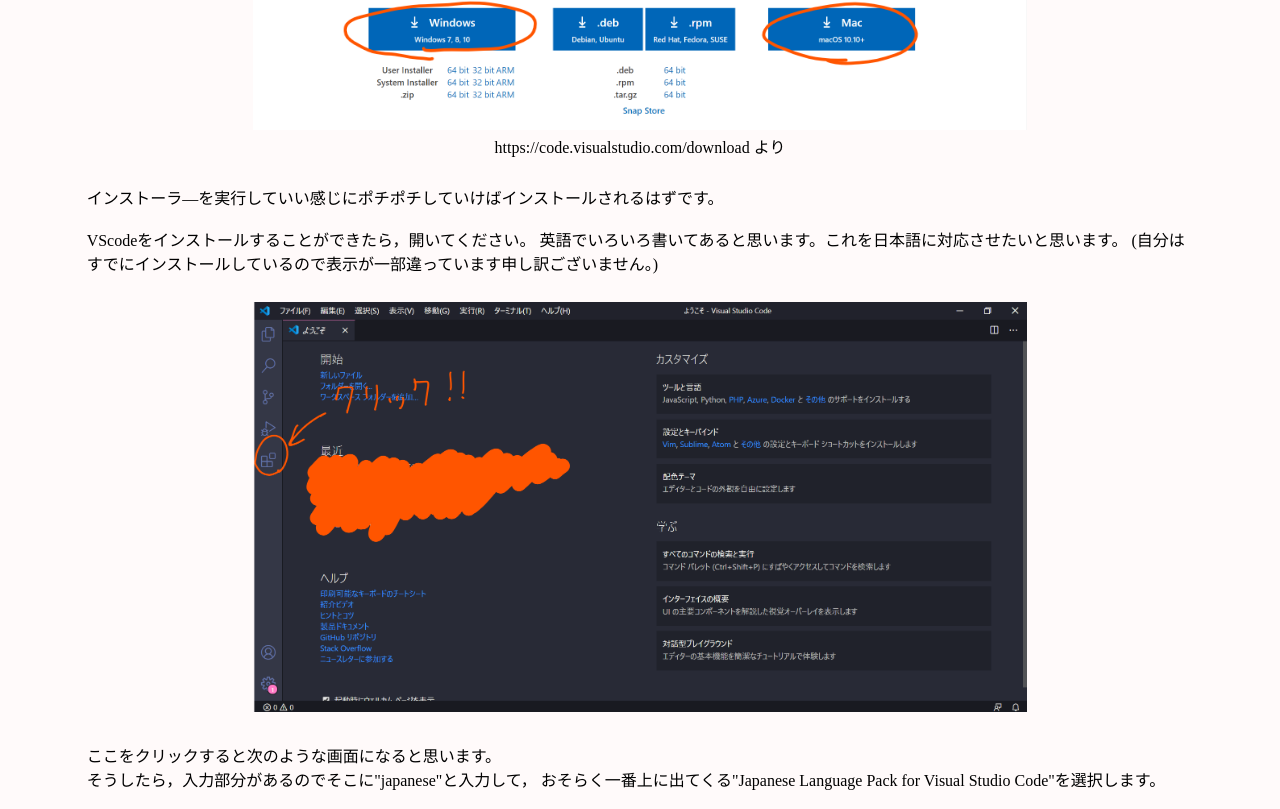
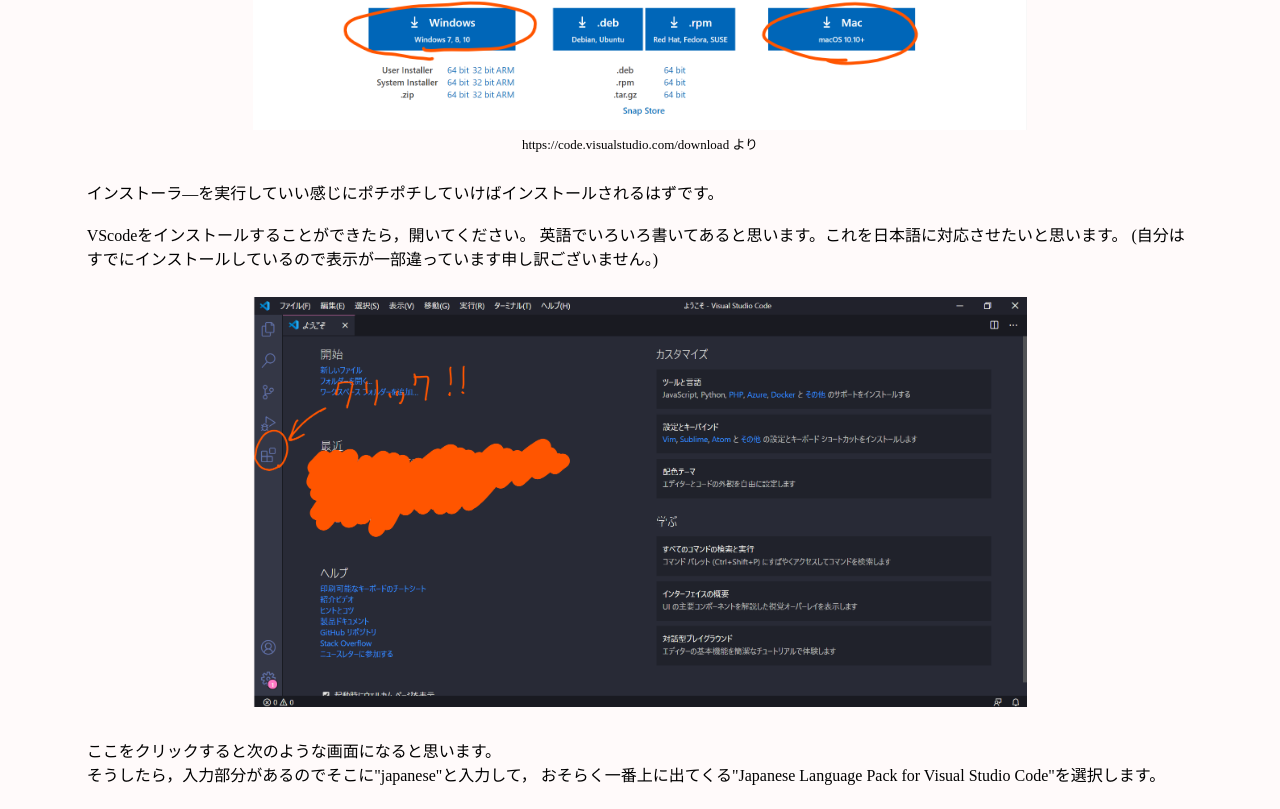
Before and after one commit to reiya0104/public, a plain HTML site: page TeX/ゼミ/index.html in a window 1280 px wide. Shown: the part 1046-1855 px from the top of the page. Drawn offline with nearby package versions, Linux system fonts and the light colour scheme; some packages are replaced by stand-ins of ours.

Commit message:
Update main.css

```diff
--- a/TeX/ゼミ/main.css
+++ b/TeX/ゼミ/main.css
@@ -54,3 +54,8 @@
     padding: 10pt;
     margin: 10pt;
 }
+
+.caption {
+    text-align: center;
+    font-size: small;
+}
```
